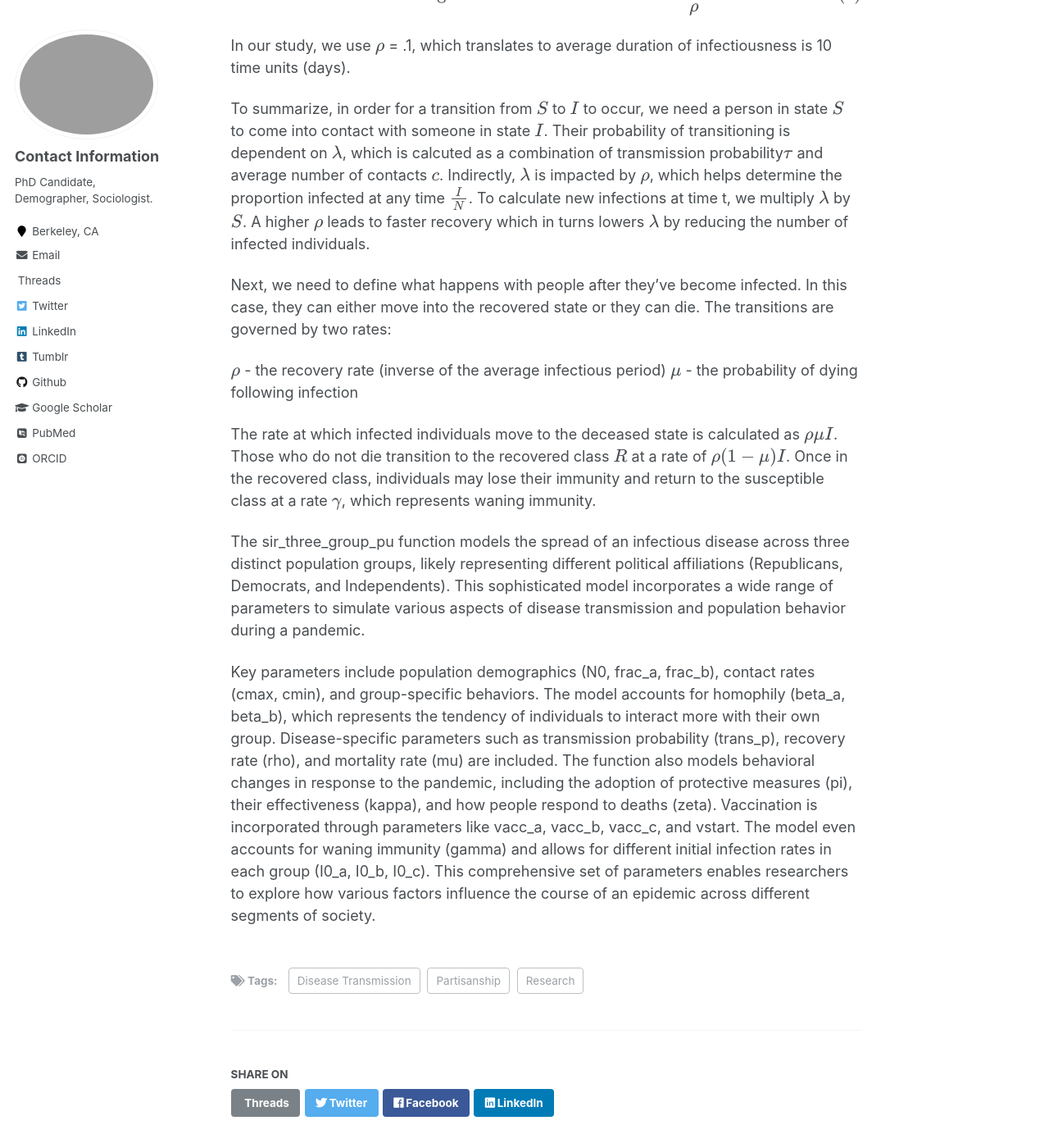
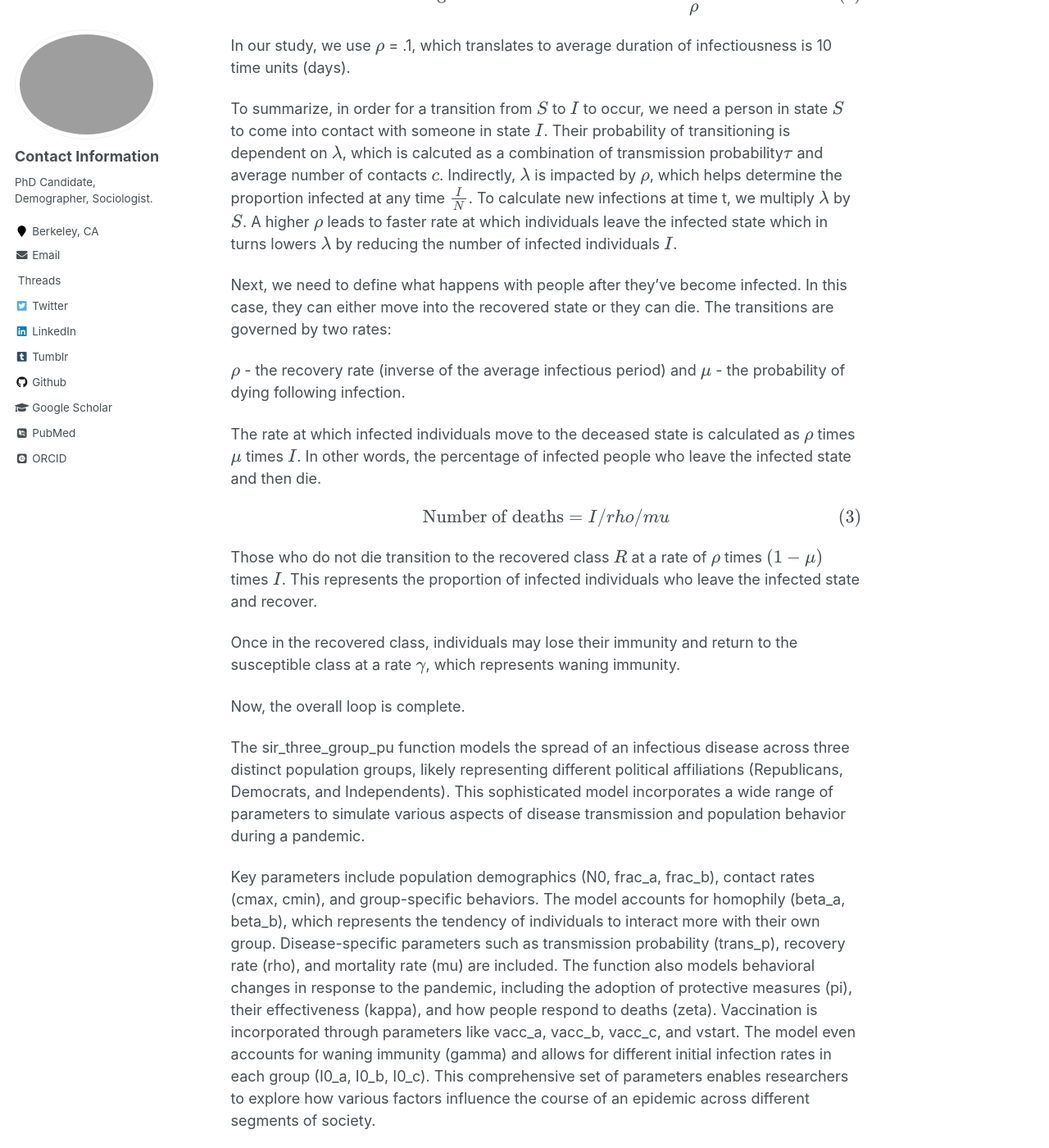
Before and after one commit to chrissoria/chrissoria.github.io, a Jekyll site: the page built from _posts/2024-12-20-three-group-sir.md, in a window 1280 px wide and 1400 px high, scrolled down 1683 px. Shown: the whole window at 82% size. Built offline with Jekyll 4.4.1, drawn with Linux system fonts in a browser that asks for light colours; some web fonts are replaced; formulas are drawn with MathJax 3; some of the changed text lies outside the part shown.

Commit message:
clarificiation of formula for deaths

```diff
--- a/_posts/2024-12-20-three-group-sir.md
+++ b/_posts/2024-12-20-three-group-sir.md
@@ -34,14 +34,23 @@ $$\text{Average duration of infectiousness} = \frac{1} {\rho}$$
 
 In our study, we use $\rho$ = .1, which translates to average duration of infectiousness is 10 time units (days).
 
-To summarize, in order for a transition from $S$ to $I$ to occur, we need a person in state $S$ to come into contact with someone in state $I$. Their probability of transitioning is dependent on $\lambda$, which is calcuted as a combination of transmission probability$\tau$ and average number of contacts $c$. Indirectly, $\lambda$ is impacted by $\rho$, which helps determine the proportion infected at any time $\frac{I}{N}$. To calculate new infections at time t, we multiply $\lambda$ by $S$. A higher $\rho$ leads to faster recovery which in turns lowers $\lambda$ by reducing the number of infected individuals.
+To summarize, in order for a transition from $S$ to $I$ to occur, we need a person in state $S$ to come into contact with someone in state $I$. Their probability of transitioning is dependent on $\lambda$, which is calcuted as a combination of transmission probability$\tau$ and average number of contacts $c$. Indirectly, $\lambda$ is impacted by $\rho$, which helps determine the proportion infected at any time $\frac{I}{N}$. To calculate new infections at time t, we multiply $\lambda$ by $S$. A higher $\rho$ leads to faster rate at which individuals leave the infected state which in turns lowers $\lambda$ by reducing the number of infected individuals $I$.
 
 Next, we need to define what happens with people after they've become infected. In this case, they can either move into the recovered state or they can die. The transitions are governed by two rates:
 
-$\rho$ - the recovery rate (inverse of the average infectious period)
-$\mu$ - the probability of dying following infection
+$\rho$ - the recovery rate (inverse of the average infectious period) and $\mu$ - the probability of dying following infection.
 
-The rate at which infected individuals move to the deceased state is calculated as $\rho \mu I$. Those who do not die transition to the recovered class $R$ at a rate of $\rho(1-\mu)I$. Once in the recovered class, individuals may lose their immunity and return to the susceptible class at a rate $\gamma$, which represents waning immunity.
+The rate at which infected individuals move to the deceased state is calculated as $\rho$ times $\mu$ times $I$. In other words, the percentage of infected people who leave the infected state and then die.
+
+<p style="text-align: center;">
+$$\text{Number of deaths} = I/rho/mu$$
+</p>
+
+Those who do not die transition to the recovered class $R$ at a rate of $\rho$ times $(1-\mu)$ times $I$. This represents the proportion of infected individuals who leave the infected state and recover.
+
+Once in the recovered class, individuals may lose their immunity and return to the susceptible class at a rate $\gamma$, which represents waning immunity.
+
+Now, the overall loop is complete.
 
 
 
```
